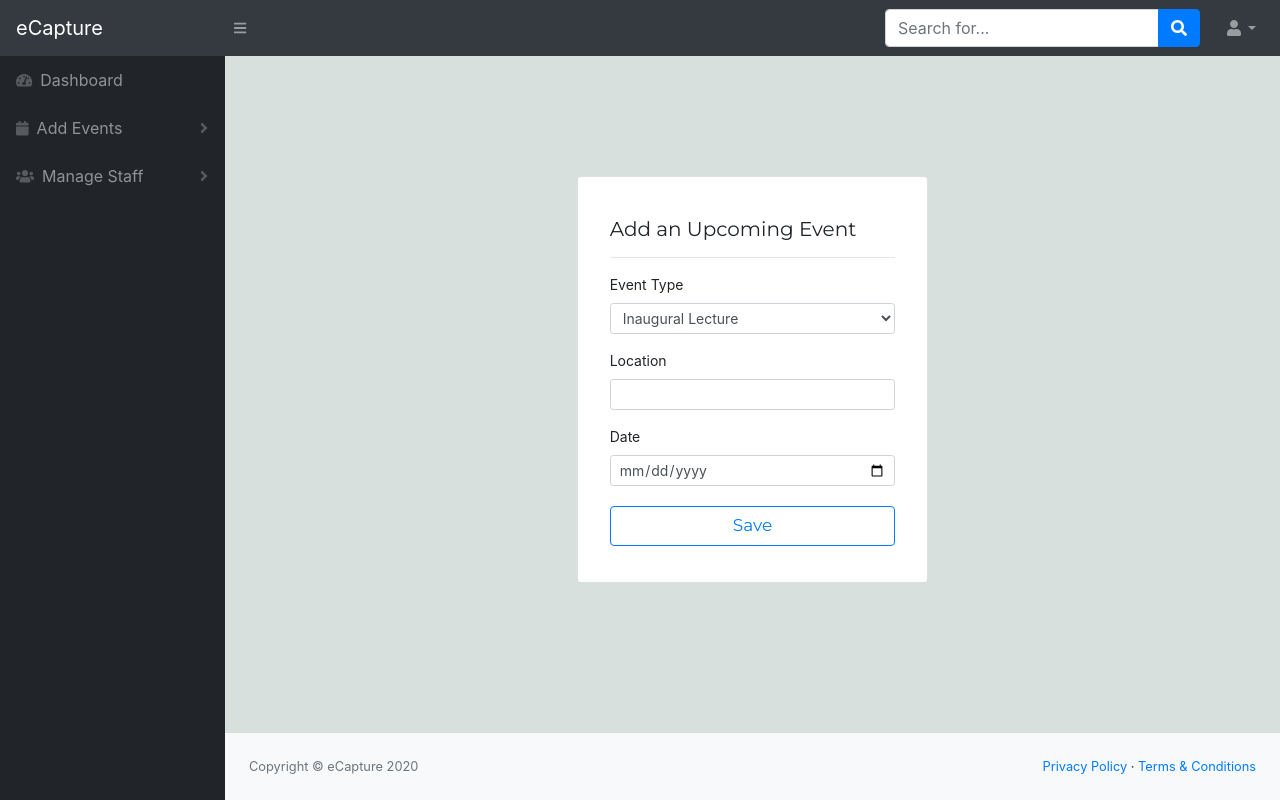
After one commit to elizabethadegbaju/eCapture, a Django app: page /events/add/ in a window 1280 px wide. The commit adds this page. Run offline with Django 3.2, Linux system fonts and the light colour scheme; data comes from the database, SQL or seed files in the repository; both versions use the stored data as it was after the commit; some libraries are stand-ins or nearby versions.

Commit message:
feat: add event feature for admin

```diff
--- /dev/null
+++ b/eCapture/templates/eCapture/add-event.html
@@ -0,0 +1,51 @@
+{% extends 'eCapture/base_admin.html' %}
+{% block admin_main %}
+    <div class="d-flex align-items-center justify-content-center"
+         style="font-size: 14px;margin-top: 15vh;">
+        <div class="col-lg-4 col-md-6 card">
+            <div class="card-body">
+                <form method="post" action="{% url 'eCapture:add_event' %}">
+                    {% csrf_token %}
+                    <h1 style="font-family: Montserrat, sans-serif;
+                    font-size: 20px;margin-top: 20px;">
+                        Add an Upcoming Event</h1>
+                <hr>
+                    <div class="form-group">
+                        <label for="type">Event Type</label>
+                        <select name="type"
+                                class="form-control form-control-sm"
+                                id="type">
+                            {% for event_type in event_types %}
+                                <option value="{{ event_type.id }}">{{ event_type.name }}</option>
+                            {% endfor %}
+                        </select>
+                    </div>
+                    <div class="form-group">
+                        <label for="location">Location</label>
+                        <input name="location"
+                               class="form-control form-control-sm"
+                               id="location"
+                               type="text">
+                    </div>
+                    <div class="form-group">
+                        <label for="date">Date</label>
+                        <input name="date"
+                               class="form-control form-control-sm"
+                               id="date"
+                               type="date">
+                    </div>
+                    <div class="form-group">
+                        <div class="d-flex justify-content-center"
+                             style="margin-top: 20px;">
+                            <button class="btn btn-outline-primary btn-block"
+                                    type="submit"
+                                    style="font-size: 17px;font-family: Montserrat, sans-serif;height: 40px;">
+                                Save
+                            </button>
+                        </div>
+                    </div>
+                </form>
+            </div>
+        </div>
+    </div>
+{% endblock %}
--- a/eCapture/templates/eCapture/base_admin.html
+++ b/eCapture/templates/eCapture/base_admin.html
@@ -72,7 +72,9 @@
                              aria-labelledby="headingOne"
                              data-parent="#sidenavAccordion">
                             <nav class="sb-sidenav-menu-nested nav">
-                                <a class="nav-link" href="#">New Event</a>
+                                <a class="nav-link"
+                                   href="{% url 'eCapture:add_event' %}">New
+                                    Event</a>
                             </nav>
                         </div>
                         <a class="nav-link collapsed" href="#"
@@ -89,10 +91,11 @@
                              data-parent="#sidenavAccordion">
                             <nav class="sb-sidenav-menu-nested nav accordion"
                                  id="sidenavAccordionPages">
-                                <a class="nav-link" href="{% url 'eCapture:registration' %}">
+                                <a class="nav-link"
+                                   href="{% url 'eCapture:registration' %}">
                                     Register New User
                                 </a>
-                                <a class="nav-link" href="">
+                                <a class="nav-link" href="#">
                                     View a User
                                 </a>
                             </nav>
--- a/eCapture/templates/eCapture/profile_settings.html
+++ b/eCapture/templates/eCapture/profile_settings.html
@@ -9,7 +9,7 @@
                 <form action="{% url 'eCapture:profile_settings' %}"
                       method="post">
                     {% csrf_token %}
-                    <h1 style="font-size: 20px;font-family: Montserrat, sans-serif;margin-bottom: 0px;padding-left: 10px;padding-top: 10px;color: #1b8002;">
+                    <h1 style="font-size: 20px;font-family: Montserrat, sans-serif;padding-left: 10px;padding-top: 10px;color: #1b8002;">
                         Profile Settings</h1>
                     <hr>
                     <div class="form-group" style="margin-bottom: 10px;">
--- a/eCapture/templates/registration/registration.html
+++ b/eCapture/templates/registration/registration.html
@@ -10,8 +10,7 @@
                 {% csrf_token %}
                 <h1 style="font-family: Montserrat, sans-serif;font-size: 20px;margin-left: 31px;width: 400px;margin-top: 20px;">
                     Register New User</h1>
-                {#                <h6 style="font-family: Montserrat, sans-serif;font-size: 12px;margin-left: 31px;width: 400px;color: #888888;margin-bottom: 0;">#}
-                {#                    <strong>Admin, Welcome to eCapture</strong></h6>#}
+                <hr>
                 <div class="form-row"
                      style="margin-top: 18px;padding-left: 30px;">
                     <div class="col-lg-4" style="padding-right: 50px;">
--- a/eCapture/urls.py
+++ b/eCapture/urls.py
@@ -14,4 +14,5 @@ urlpatterns = [
     path('users/add/', views.registration, name='registration'),
     path('users/<str:username>/', views.view_user, name='view_user'),
     path('dashboard/', views.admin, name='admin'),
+    path('events/add/',views.add_event,name='add_event')
 ]
--- a/eCapture/views.py
+++ b/eCapture/views.py
@@ -2,7 +2,8 @@ from django.contrib.auth import update_session_auth_hash
 from django.contrib.auth.models import User
 from django.shortcuts import render, redirect
 
-from eCapture.models import Attendance, Department, Staff, Role
+from eCapture.models import Attendance, Department, Staff, Role, Event, \
+    EventType
 
 
 def defaults(request):
@@ -55,7 +56,7 @@ def registration(request):
 
 
 def admin(request):
-    return render(request, 'eCapture/admin.html')
+    return render(request, 'eCapture/dashboard.html')
 
 
 def index(request):
@@ -70,3 +71,18 @@ def history(request):
 
 def view_user(request, username):
     return None
+
+
+def add_event(request):
+    if request.method == 'GET':
+        event_types = EventType.objects.all()
+        return render(request, 'eCapture/add-event.html',
+                      {'event_types': event_types})
+    else:
+        type_id = request.POST['type']
+        location = request.POST['location']
+        date = request.POST['date']
+        event = Event.objects.create(location=location, date=date,
+                                     type_id=type_id)
+        event.save()
+        return redirect('eCapture:admin')
```
Also changed, not shown: db.sqlite3, eCapture/templates/eCapture/dashboard.html (renamed from eCapture/templates/eCapture/admin.html).
